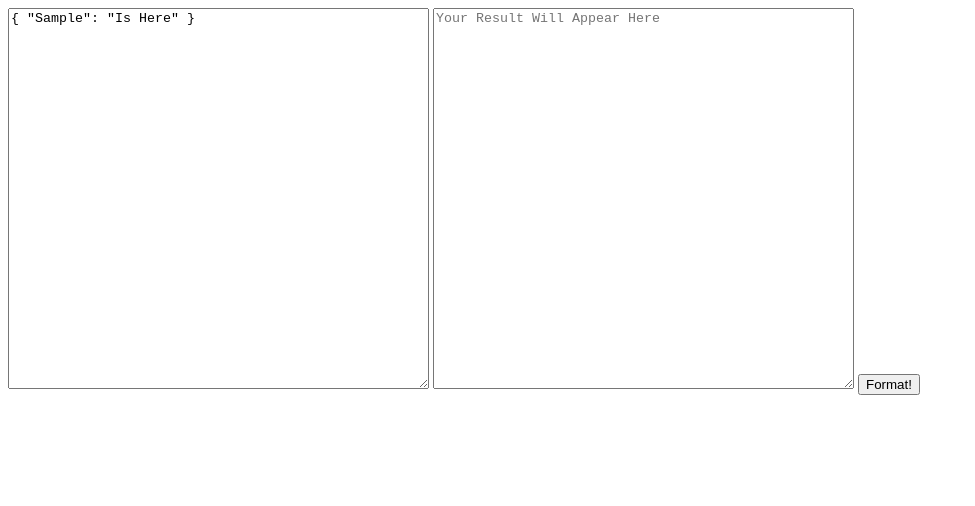
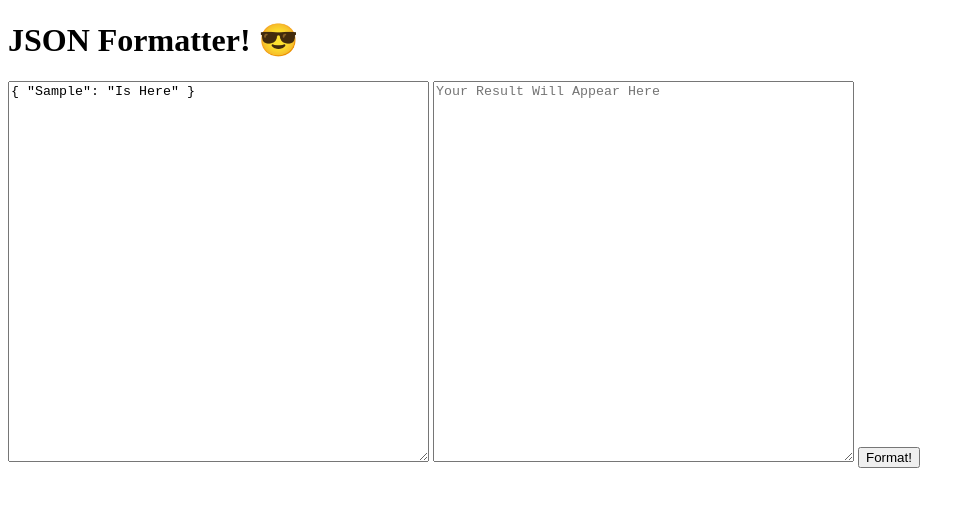
Before and after one commit to SpiderMath/JSON-Formatter, a website with bundled scripts: page Website/Index.html in a window 1280 px wide. Shown: the whole page, without its empty margins (0-975 px from the left). Built offline with nearby package versions, Linux system fonts and the light colour scheme.

Commit message:
Added the 'h1' tag saying what it is

```diff
--- a/Website/Index.html
+++ b/Website/Index.html
@@ -7,6 +7,9 @@
 	<title>JSON Formatter</title>
 </head>
 <body>
+	<h1>
+		JSON Formatter! 😎
+	</h1>
 	<form>
 		<textarea placeholder="Put Your JSON Here!" id="user-input" cols="50" rows="25">{ "Sample": "Is Here" }</textarea>
 		<textarea placeholder="Your Result Will Appear Here" id="user-response" cols="50" rows="25"></textarea>
```
